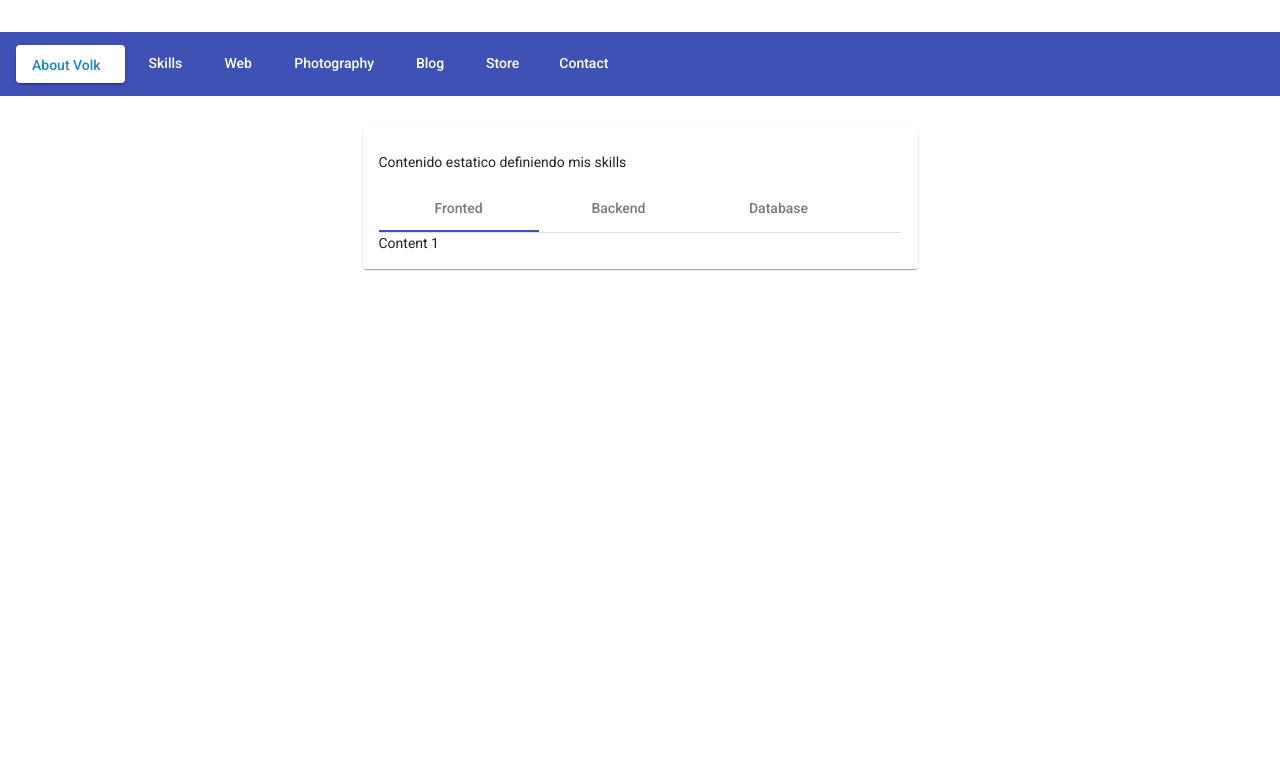
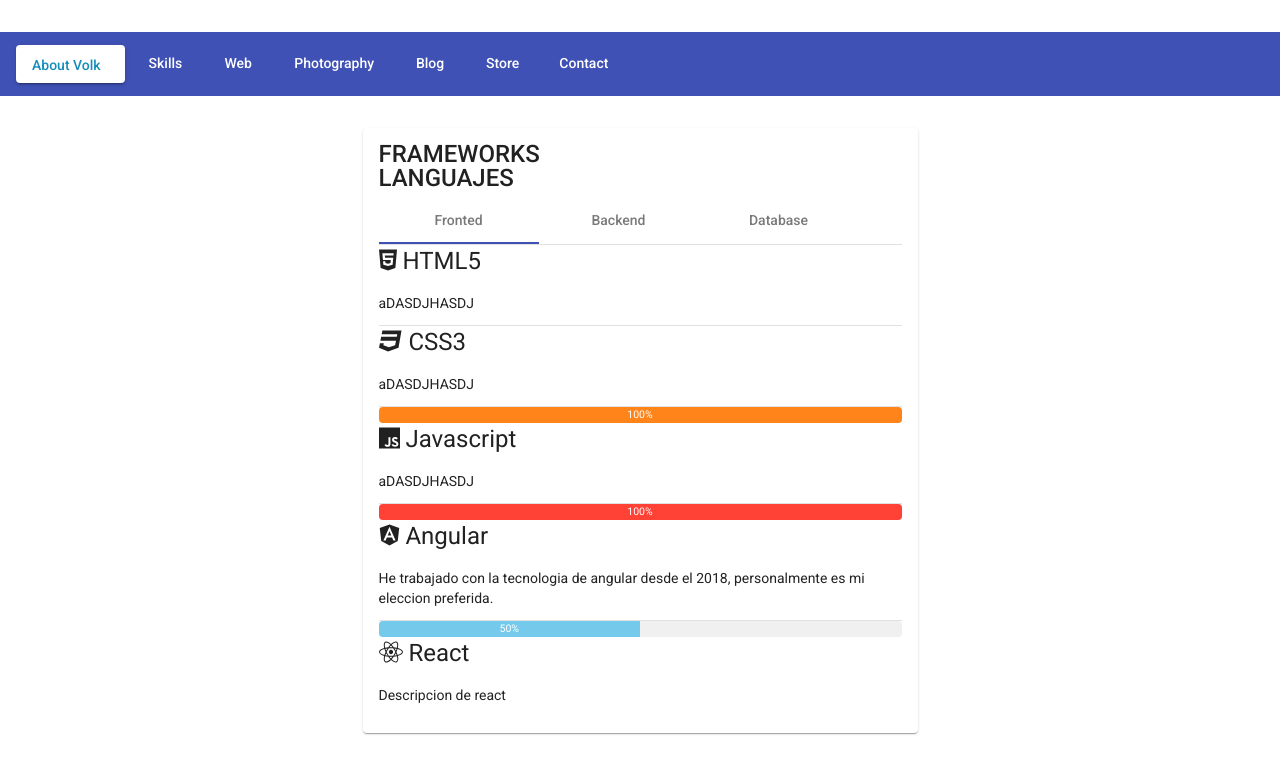
Before and after one commit to Volkya/portfolio-client, an Angular app: page /skills in a window 1280 px wide. Shown: the top 774 px of the page. Built offline with nearby package versions, Linux system fonts and the light colour scheme.

Commit message:
bootstrap and fontawesome added

```diff
--- a/package.json
+++ b/package.json
@@ -21,6 +21,11 @@
     "@angular/platform-browser": "~9.0.1",
     "@angular/platform-browser-dynamic": "~9.0.1",
     "@angular/router": "~9.0.1",
+    "@fortawesome/angular-fontawesome": "^0.6.0",
+    "@fortawesome/fontawesome-svg-core": "^1.2.27",
+    "@fortawesome/free-brands-svg-icons": "^5.12.1",
+    "@fortawesome/free-regular-svg-icons": "^5.12.1",
+    "@fortawesome/free-solid-svg-icons": "^5.12.1",
     "hammerjs": "^2.0.8",
     "rxjs": "~6.5.4",
     "tslib": "^1.10.0",
--- a/src/app/app.component.html
+++ b/src/app/app.component.html
@@ -1,5 +1,11 @@
 <!--<app-me></app-me>-->
 <main>
+
+
+<!--  <fa name="cog" animation="spin"></fa>-->
+
+
+
   <mat-toolbar color="primary">
     <mat-toolbar-row>
 
--- a/src/app/components/me/me.component.html
+++ b/src/app/components/me/me.component.html
@@ -1,4 +1,8 @@
+<h1>
+  <fa-icon [icon]="faGithub"></fa-icon>Github
+</h1>
 <mat-card class="example-card">
+
   <mat-card-header>
     <div mat-card-avatar class="example-header-image"></div>
     <mat-card-title>Matt D. Correa</mat-card-title>
@@ -10,5 +14,46 @@
       Mi nombre es Matt, soy programador fronted desde la joven edad de 12 años, empece con el backend alrededor de hace 4 años. Programar suele ser incluso un pasatiempo que me entretiene;
       generalmente soy muy inquieto y me gusta indagar mucho sobre tecnologia.
     </p>
+
+
+
+    <table class="table table-hover">
+      <thead>
+      <tr>
+        <th scope="col">Type</th>
+        <th scope="col">Column heading</th>
+        <th scope="col">Column heading</th>
+        <th scope="col">Column heading</th>
+      </tr>
+      </thead>
+      <tbody>
+
+      <tr class="table-primary">
+        <th scope="row">Primary</th>
+        <td>Column content</td>
+        <td>Column content</td>
+        <td>Column content</td>
+      </tr>
+
+      </tbody>
+    </table>
+
+
+
   </mat-card-content>
+  <mat-card-footer>
+    <button type="button" class="btn btn-primary btn-lg">Download CV</button>
+  </mat-card-footer>
 </mat-card>
+
+
+
+<!--<mat-grid-list cols="4" rowHeight="100px">-->
+<!--  <mat-grid-tile-->
+<!--    *ngFor="let tile of tiles"-->
+<!--    [colspan]="tile.cols"-->
+<!--    [rowspan]="tile.rows"-->
+<!--    [style.background]="tile.color">-->
+<!--    {{tile.text}}-->
+<!--  </mat-grid-tile>-->
+<!--</mat-grid-list>-->
--- a/src/app/components/me/me.component.ts
+++ b/src/app/components/me/me.component.ts
@@ -1,4 +1,7 @@
 import { Component, OnInit } from '@angular/core';
+import {faCoffee, faMailBulk} from '@fortawesome/free-solid-svg-icons';
+import { faBitbucket, faGithub, faGitlab, faLinkedin} from '@fortawesome/free-brands-svg-icons';
+import {faTwitter, faInstagram, faQuora, faStackOverflow, faMedium} from '@fortawesome/free-brands-svg-icons';
 
 @Component({
   selector: 'app-me',
@@ -6,6 +9,16 @@ import { Component, OnInit } from '@angular/core';
   styleUrls: ['./me.component.css']
 })
 export class MeComponent implements OnInit {
+  faCoffee = faCoffee;
+  faGithub = faGithub;
+  faGitlab = faGitlab;
+  faBitBucket = faBitbucket;
+  faTwitter = faTwitter;
+  faInstagram = faInstagram;
+  faStackOverflow = faStackOverflow;
+  faQuora = faQuora;
+  faMedium = faMedium;
+  faLinkedin = faLinkedin;
 
   constructor() { }
 
--- a/src/app/components/skills/skills.component.html
+++ b/src/app/components/skills/skills.component.html
@@ -1,14 +1,99 @@
 <mat-card>
-  <mat-card-title></mat-card-title>
+
+  <mat-card-title>FRAMEWORKS</mat-card-title>
+
+
+  <mat-card-title>LANGUAJES</mat-card-title>
   <mat-card-content>
-    <p>Contenido estatico definiendo mis skills</p>
 
     <mat-tab-group>
-      <mat-tab label="Fronted"> Content 1 </mat-tab>
-      <mat-tab label="Backend"> Content 2 </mat-tab>
-      <mat-tab label="Database"> Content 3 </mat-tab>
+<!--      fronted-->
+      <mat-tab label="Fronted">
+        <mat-list-item>
+          <h1><fa-icon [icon]="faHtml"></fa-icon> HTML5</h1>
+          <p>aDASDJHASDJ</p>
+        </mat-list-item>
+        <mat-divider></mat-divider>
+        <mat-list-item>
+          <h1><fa-icon [icon]="faCss"></fa-icon> CSS3</h1>
+          <p>aDASDJHASDJ</p>
+        </mat-list-item>
+        <mat-divider></mat-divider>
+        <mat-list-item>
+          <div class="progress">
+            <div class="progress-bar bg-warning" role="progressbar" style="width: 100%" aria-valuenow="100" aria-valuemin="0" aria-valuemax="100">100%</div>
+          </div>
+          <h1><fa-icon [icon]="faJs"></fa-icon> Javascript</h1>
+          <p>aDASDJHASDJ</p>
+        </mat-list-item>
+        <mat-divider></mat-divider>
+        <mat-list-item>
+          <div class="progress">
+            <div class="progress-bar bg-danger" role="progressbar" style="width: 100%" aria-valuenow="100" aria-valuemin="0" aria-valuemax="100">100%</div>
+          </div>
+          <h1><fa-icon [icon]="faAngular"></fa-icon> Angular</h1>
+          <p>He trabajado con la tecnologia de angular desde el 2018, personalmente es mi eleccion preferida.</p>
+        </mat-list-item>
+        <mat-divider></mat-divider>
+        <mat-list-item>
+          <div class="progress">
+            <div class="progress-bar bg-info" role="progressbar" style="width: 50%" aria-valuenow="50" aria-valuemin="0" aria-valuemax="100">50%</div>
+          </div>
+          <h1><fa-icon [icon]="faReact"></fa-icon> React</h1>
+          <p>Descripcion de react</p>
+        </mat-list-item>
+
+
+
+
+
+
+      </mat-tab>
+
+<!--      BACKEND-->
+      <mat-tab label="Backend">
+
+        <mat-list-item>
+          <div class="progress">
+            <div class="progress-bar bg-success" role="progressbar" style="width: 80%" aria-valuenow="100" aria-valuemin="0" aria-valuemax="100">Nodejs</div>
+          </div>
+          <h1><fa-icon [icon]="faAngular"></fa-icon> Nodejs</h1>
+          <p>He trabajado con la tecnologia de angular desde el 2018, personalmente es mi eleccion preferida.</p>
+        </mat-list-item>
+        <mat-divider></mat-divider>
+        <mat-list-item>
+          <div class="progress">
+            <div class="progress-bar bg-danger" role="progressbar" style="width: 80%" aria-valuenow="100" aria-valuemin="0" aria-valuemax="100">JAVA</div>
+          </div>
+          <h1><fa-icon [icon]="faAngular"></fa-icon> Java</h1>
+          <p>He trabajado con la tecnologia de angular desde el 2018, personalmente es mi eleccion preferida.</p>
+        </mat-list-item>
+
+      </mat-tab>
+
+<!--      OTHERS-->
+      <mat-tab label="Database">
+
+        <div class="progress">
+          <div class="progress-bar bg-success" role="progressbar" style="width: 100%" aria-valuenow="25" aria-valuemin="0" aria-valuemax="100">HTML</div>
+        </div>
+        <div class="progress">
+          <div class="progress-bar bg-info" role="progressbar" style="width: 50%" aria-valuenow="50" aria-valuemin="0" aria-valuemax="100">PHP</div>
+        </div>
+        <div class="progress">
+          <div class="progress-bar bg-warning" role="progressbar" style="width: 100%" aria-valuenow="75" aria-valuemin="0" aria-valuemax="100">JAVASCRIPT</div>
+        </div>
+        <div class="progress">
+          <div class="progress-bar bg-danger" role="progressbar" style="width: 80%" aria-valuenow="100" aria-valuemin="0" aria-valuemax="100">JAVA</div>
+        </div>
+
+      </mat-tab>
     </mat-tab-group>
 
+
+
+
+
+
   </mat-card-content>
-  <mat-card-footer></mat-card-footer>
 </mat-card>
--- a/src/app/components/skills/skills.component.ts
+++ b/src/app/components/skills/skills.component.ts
@@ -1,4 +1,5 @@
 import { Component, OnInit } from '@angular/core';
+import { faJava, faNodeJs, faHtml5, faCss3, faJs, faAngular, faReact, faWordpress } from '@fortawesome/free-brands-svg-icons';
 
 @Component({
   selector: 'app-skills',
@@ -7,6 +8,15 @@ import { Component, OnInit } from '@angular/core';
 })
 export class SkillsComponent implements OnInit {
 
+  faJava = faJava;
+  faJs = faJs;
+  faWordpress = faWordpress;
+  faNodejs = faNodeJs;
+  faCss = faCss3;
+  faAngular = faAngular;
+  faReact = faReact;
+  faHtml = faHtml5;
+
   constructor() { }
 
   ngOnInit(): void {
--- a/src/app/components/web/web.component.html
+++ b/src/app/components/web/web.component.html
@@ -5,4 +5,15 @@
   <mat-card-subtitle>
 
   </mat-card-subtitle>
+  <mat-card-content>
+    <p>Contenido estatico definiendo mis skills</p>
+
+    <mat-tab-group>
+      <mat-tab label="Fronted"> Content 1 </mat-tab>
+      <mat-tab label="Backend"> Content 2 </mat-tab>
+      <mat-tab label="Database"> Content 3 </mat-tab>
+    </mat-tab-group>
+
+  </mat-card-content>
+  <mat-card-footer></mat-card-footer>
 </mat-card>
```
Also changed, not shown: src/app/app.module.ts (+4 -3 lines), src/app/material.module.ts (+9 -2 lines), 1 other file (tests, documents, lock files or other folders).
